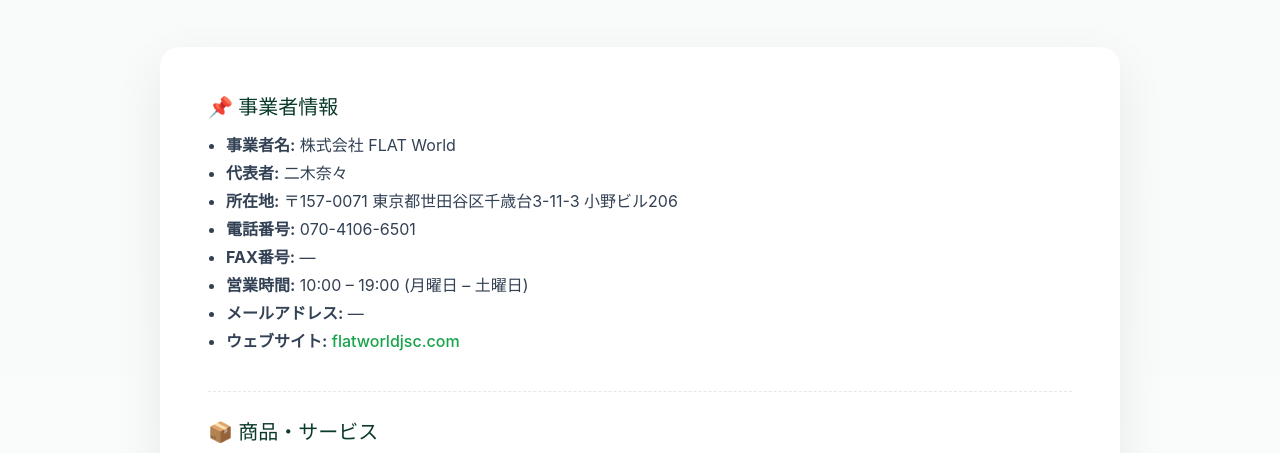
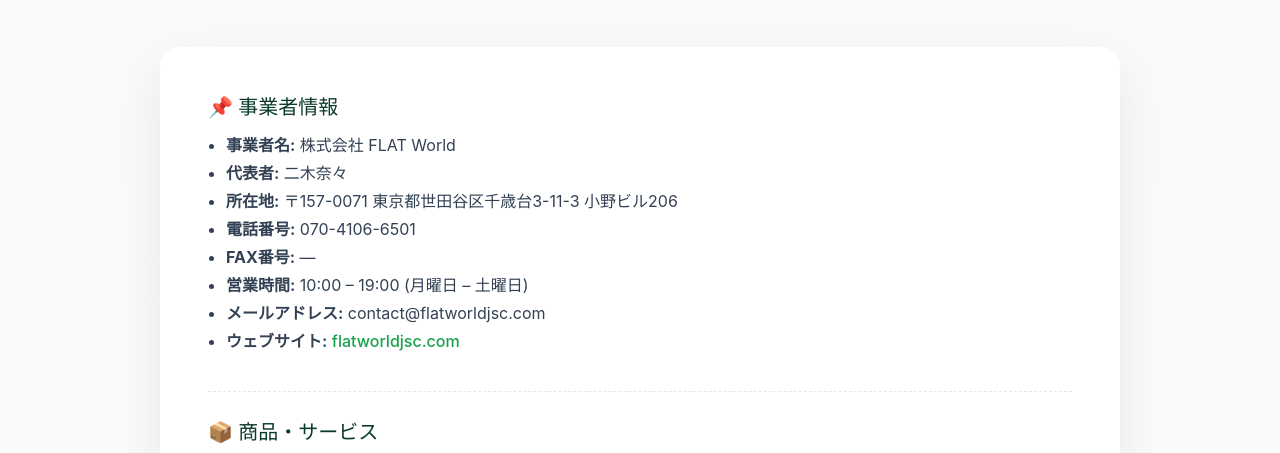
Before and after one commit to felixht17-jpg/Felix, a plain HTML site: page legal.html in a window 1280 px wide. Shown: the part 293-746 px from the top of the page. Drawn offline with nearby package versions, Linux system fonts and the light colour scheme.

Commit message:
add email

```diff
--- a/legal.html
+++ b/legal.html
@@ -149,7 +149,7 @@
         </li>
         <li>
             <strong data-translate-key="legal_label_email">メールアドレス:</strong>
-            ―
+            contact@flatworldjsc.com
         </li>
         <li>
             <strong data-translate-key="legal_label_website">ウェブサイト:</strong>
```
